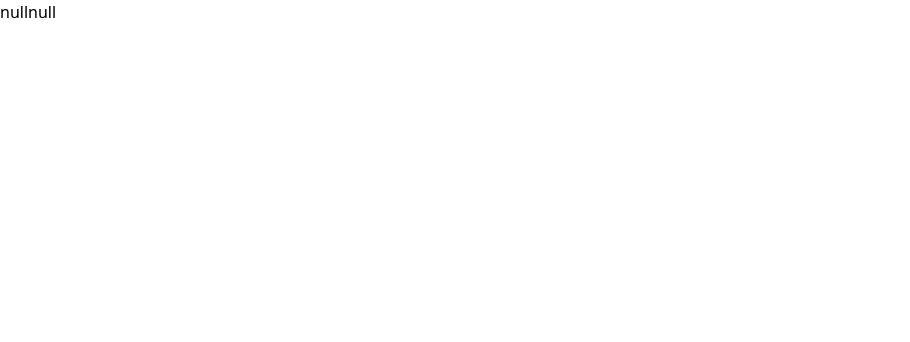
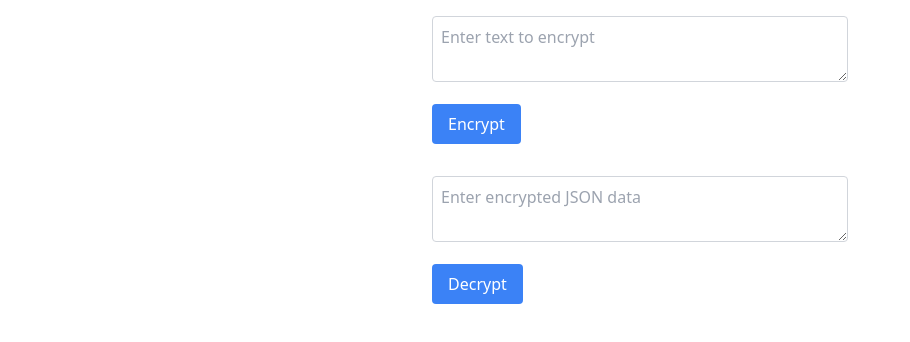
Before and after one commit to pvwnthem/encryption-site, a Next.js app: page / in a window 1280 px wide. Shown: the top 342 px of the page, without its empty margins (0-910 px from the left). Built offline with nearby package versions, Linux system fonts and the light colour scheme.

Commit message:
add encrypt and decrypt forms, fully working

```diff
--- a/src/app/page.tsx
+++ b/src/app/page.tsx
@@ -1,53 +1,17 @@
 'use client'
-import React from "react"
-import encryptionService from "@/services/encryption.service"
-import TextHelper from '@/util/base64';
+import React, { useState } from 'react';
+import DecryptForm from '@/components/DecryptFrom';
+import EncryptForm from '@/components/EncryptForm';
 
 
-export default function Home() {
-  const [encryption, setEncryption] = React.useState<any>(null);
-  const [decryption, setDecryption] = React.useState<any>(null);
-  const [text, setText] = React.useState<string | null>(null)
-  React.useEffect(() => {
-    if (text) {
-      try {
-        encryptionService.encrypt(text).then(({ cipher, key, iv }) => {
-          setEncryption({
-            cipher: TextHelper.convertStreamToBase64(cipher),
-            key: TextHelper.convertStreamToBase64(key),
-            iv: TextHelper.convertStreamToBase64(iv),
-          });
-        });
-      } catch (e) {
-        console.error(e);
-      }
-    }
-  }, [text]);
 
-  React.useEffect(() => {
-    if (encryption) {
-      const keyBuffer = TextHelper.convertBase64ToStream(encryption.key);
+const Page = () => {
+ return (
+  <>
+      <EncryptForm />
+      <DecryptForm />
+  </>
+ )
+};
 
-      encryptionService.parseKey(keyBuffer).then((key) => {
-        const cipherBuffer = TextHelper.convertBase64ToStream(
-          encryption.cipher
-        );
-
-        const ivBuffer = TextHelper.convertBase64ToStream<Uint8Array>(
-          encryption.iv
-        );
-
-        encryptionService.decrypt(cipherBuffer, key, ivBuffer).then((res) =>
-          setDecryption(res)
-        );
-      });
-    }
-  }, [encryption]);
-
-  return (
-    <>
-    {JSON.stringify(encryption)}
-    {JSON.stringify(decryption)}
-    </>
-  )
-}
+export default Page;
--- /dev/null
+++ b/src/components/DecryptFrom.tsx
@@ -0,0 +1,57 @@
+'use client'
+import React, { useState } from 'react';
+import cryptoService from '@/services/encryption.service';
+import TextHelper from '@/util/base64';
+
+const DecryptForm = () => {
+  const [encryptedData, setEncryptedData] = useState<any>(null);
+  const [decryptedText, setDecryptedText] = useState('');
+
+  const handleInputChange = (event: any) => {
+    setEncryptedData(event.target.value);
+  };
+
+  const handleDecrypt = async () => {
+    const keyBuffer = TextHelper.convertBase64ToStream(JSON.parse(encryptedData).key);
+
+      cryptoService.parseKey(keyBuffer).then((key) => {
+        const cipherBuffer = TextHelper.convertBase64ToStream(
+            JSON.parse(encryptedData).cipher
+        );
+
+        const ivBuffer = TextHelper.convertBase64ToStream<Uint8Array>(
+            JSON.parse(encryptedData).iv
+        );
+
+        cryptoService.decrypt(cipherBuffer, key, ivBuffer).then((res) =>
+        setDecryptedText(res)
+        );
+      });
+  };
+
+
+  return (
+    <div className="max-w-md mx-auto p-4">
+      <textarea
+        className="w-full p-2 mb-4 border border-gray-300 rounded"
+        placeholder="Enter encrypted JSON data"
+        value={encryptedData}
+        onChange={handleInputChange}
+      />
+      <button
+        className="px-4 py-2 bg-blue-500 text-white rounded"
+        onClick={handleDecrypt}
+      >
+        Decrypt
+      </button>
+      {decryptedText && (
+        <div className="mt-4">
+          <h3 className="font-semibold">Decrypted Text:</h3>
+          <pre>{decryptedText}</pre>
+        </div>
+      )}
+    </div>
+  );
+};
+
+export default DecryptForm;
--- /dev/null
+++ b/src/components/EncryptForm.tsx
@@ -0,0 +1,58 @@
+'use client'
+import React, { useState } from 'react';
+import cryptoService from '@/services/encryption.service';
+import TextHelper from '@/util/base64';
+
+const EncryptForm = () => {
+  const [inputText, setInputText] = useState('');
+  const [encryptedData, setEncryptedData] = useState<any>(null);
+
+  const handleInputChange = (event: any) => {
+    setInputText(event.target.value);
+  };
+
+  const handleEncrypt = async () => {
+    try {
+      const { cipher, key, iv } = await cryptoService.encrypt(inputText);
+      setEncryptedData({ cipher, key, iv });
+    } catch (error) {
+      console.error('Encryption failed:', error);
+    }
+    try {
+      cryptoService.encrypt(inputText).then(({ cipher, key, iv }) => {
+        setEncryptedData({
+          cipher: TextHelper.convertStreamToBase64(cipher),
+          key: TextHelper.convertStreamToBase64(key),
+          iv: TextHelper.convertStreamToBase64(iv),
+        });
+      });
+    } catch (e) {
+      console.error(e);
+    }
+  };
+
+  return (
+    <div className="max-w-md mx-auto p-4">
+      <textarea
+        className="w-full p-2 mb-4 border border-gray-300 rounded"
+        placeholder="Enter text to encrypt"
+        value={inputText}
+        onChange={handleInputChange}
+      />
+      <button
+        className="px-4 py-2 bg-blue-500 text-white rounded"
+        onClick={handleEncrypt}
+      >
+        Encrypt
+      </button>
+      {encryptedData && (
+        <div className="mt-4">
+          <h3 className="font-semibold">Encrypted Data:</h3>
+          <pre>{JSON.stringify(encryptedData, null, 2)}</pre>
+        </div>
+      )}
+    </div>
+  );
+};
+
+export default EncryptForm;
```
